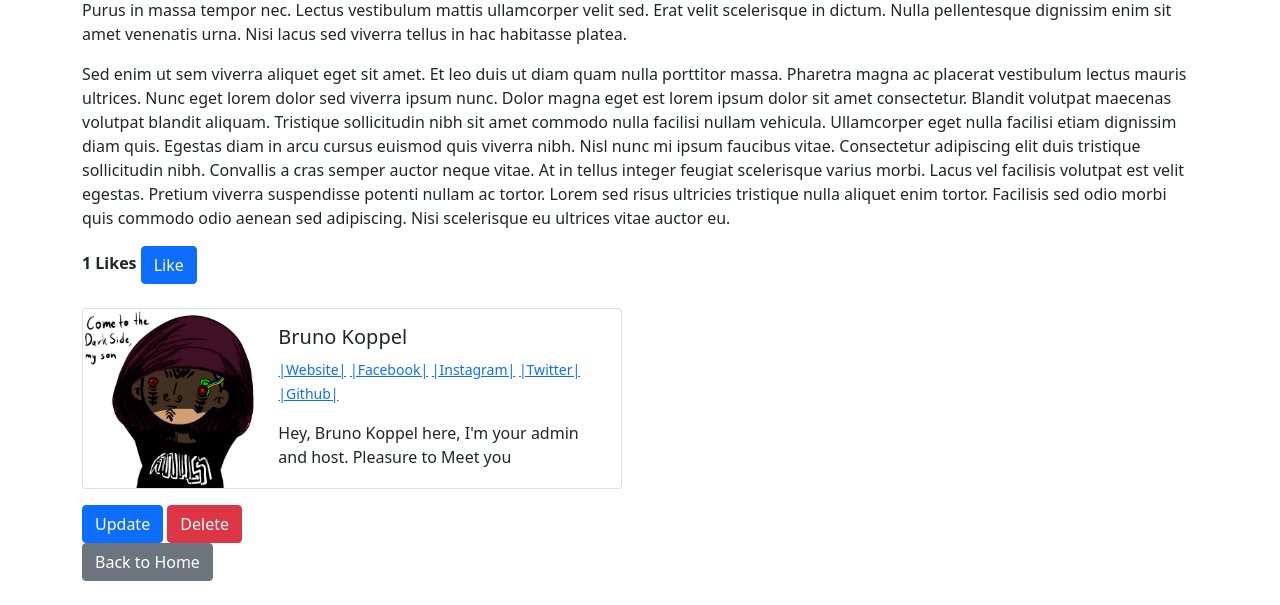
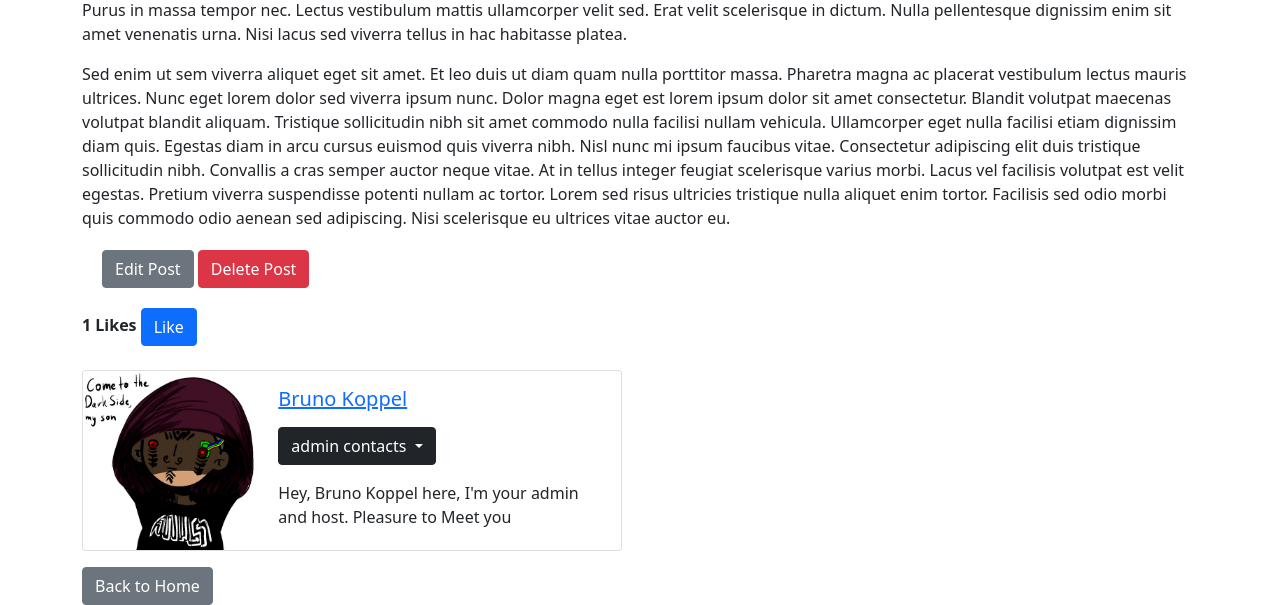
Before and after one commit to brko8088/django_blogger, a Django app: page /post/1 in a window 1280 px wide. Shown: the part 811-1416 px from the top of the page. Before the commit the page ends 1392 px from the top, so only its background shows below. Run offline with Django 3.2, Linux system fonts and the light colour scheme; a user stored in the database is signed in; data comes from the database, SQL or seed files in the repository; some libraries are stand-ins or nearby versions.

Commit message:
styling pages

```diff
--- a/blogfeed/templates/posts/post_details.html
+++ b/blogfeed/templates/posts/post_details.html
@@ -3,7 +3,6 @@
 {% block title %}
 {{ post.title }}
 {% endblock %}
-
 {% block content %}
 <h1>{{ post.title }}</h1>
 
@@ -16,18 +15,32 @@
 <img src="{{ post.header_image.url }}" style="max-width: 50%;">
 {% endif %}
 <p>{{ post.body | safe }}</p>
+{% if user.is_authenticated %}
+{% if user.id == post.author.id %}
+<div style="margin: 20px">
+  <button href="{% url 'post_update' post.pk %}" class="btn btn-secondary">Edit Post</button>
+  <button href="{% url 'post_delete' post.pk %}" class="btn btn-danger">Delete Post</button>
+</div>
+{% endif %}
+{% endif %}
 
-{% if user.is_authenticated %}
 <form action="{% url 'post_like' post.pk %}" method="POST">
   {% csrf_token %}
   {% if liked %}
   <span><b>{{ total_likes }} Likes</b></span>
+  {% if user.is_authenticated %}
   <button type="submit" , name="post_id" value="{{ post.id }}" class="btn btn-danger">UnLike</button>
+  {% endif %}
+
   {% else %}
   <span><b>{{ total_likes }} Likes</b></span>
+  {% if user.is_authenticated %}
   <button type="submit" , name="post_id" value="{{ post.id }}" class="btn btn-primary">Like</button>
   {% endif %}
+  {% endif %}
 </form>
+
+
 
 </br>
 <div class="card mb-3" style="max-width: 540px;">
@@ -45,25 +58,44 @@
     </div>
     <div class="col-md-8">
       <div class="card-body">
+        <a href="{% url 'profile_page' post.author.profile.id %}">
           <h5 class="card-title">{{ post.author.first_name }} {{ post.author.last_name }}</h5>
+        </a>
         <p class="card-text">
-          <small class="text-muted">
-            {% if post.author.profile.website_url %}
-            <a href="{{ post.author.profile.website_url }}">|Website|</a>
-            {% endif %}
+          <div class="dropdown">
+            <button class="btn btn-dark dropdown-toggle" type="button" id="dropdownMenuButton1"
+              data-bs-toggle="dropdown" aria-expanded="false">
+              {{ post.author.username }} contacts
+            </button>
+            <ul class="dropdown-menu" aria-labelledby="dropdownMenuButton1">
+              <li>
+                <a class="dropdown-item" href="{% url 'profile_page' post.author.profile.id %}">Profile Page</a>
+              </li>
               {% if post.author.profile.facebook_url %}
-            <a href="{{ post.author.profile.facebook_url }}">|Facebook|</a>
+              <li>
+                <a class="dropdown-item" href="{{ post.author.profile.facebook_url }}">Facebook</a>
+              </li>
               {% endif %}
               {% if post.author.profile.instagram_url %}
-            <a href="{{ post.author.profile.instagram_url }}">|Instagram|</a>
+              <li>
+                <a class="dropdown-item" href="{{ post.author.profile.instagram_url }}"">Instagram</a>
+                </li>
                 {% endif %}
                 {% if post.author.profile.twitter_url %}
-            <a href="{{ post.author.profile.twitter_url }}">|Twitter|</a>
+                <li>
+                  <a class=" dropdown-item" href="{{ post.author.profile.twitter_url }}">Twitter</a>
+              </li>
               {% endif %}
               {% if post.author.profile.github_url %}
-            <a href="{{ post.author.profile.github_url }}">|Github|</a>
+              <li>
+                <a class="dropdown-item" href="{{ post.author.profile.github_url }}">Github</a>
+              </li>
               {% endif %}
-          </small>
+              <li>
+                <a class="dropdown-item" href="#">Something else here</a>
+              </li>
+            </ul>
+          </div>
         </p>
         {% if post.author.profile.bio %}
         <p class="card-text">
@@ -79,14 +111,6 @@
   </div>
 </div>
 
-{% if user.id == post.author.id %}
-<div>
-  <button href="{% url 'post_update' post.pk %}" class="btn btn-primary">Update</button>
-  <button href="{% url 'post_delete' post.pk %}" class="btn btn-danger">Delete</button>
-</div>
-{% endif %}
-
-{% endif %}
 <div>
   <a href="{% url 'home' %}" class="btn btn-secondary">Back to Home</a>
 </div>
```
Lines whose indentation alone changed are shown as unchanged.
